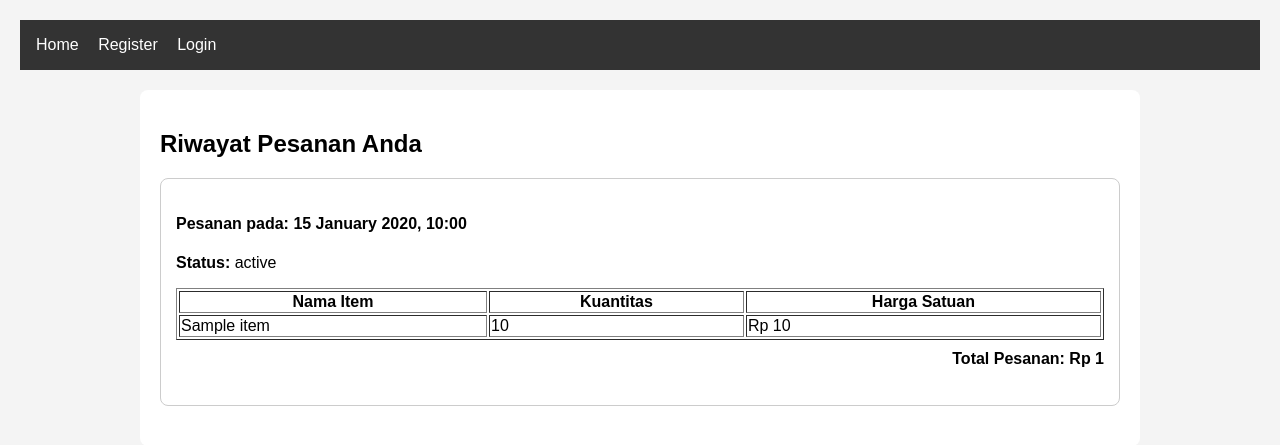
After one commit to Obiwannn11/food-app-bdnr, a Flask app: template templates/order_history.html in a window 1280 px wide. The commit adds this page. Shown: the top 445 px of the page. Run offline with Flask 3, Linux system fonts and the light colour scheme; the template is opened without the code that fills it: most values are stand-ins (such as "Sample title", 1, 10 or a date in 2020).

Commit message:
add fitur checkout

```diff
--- a/app.py
+++ b/app.py
@@ -6,6 +6,7 @@ from pymongo import MongoClient
 from bson.objectid import ObjectId
 import bcrypt
 from functools import wraps
+import datetime # Import modul datetime untuk tanggal pesanan
 
 # Inisialisasi Aplikasi Flask
 app = Flask(__name__)
@@ -20,10 +21,11 @@ client = MongoClient(MONGO_URI)
 db = client[DB_NAME]
 users_collection = db.users
 foods_collection = db.foods
-carts_collection = db.carts # Koleksi baru untuk keranjang belanja
+carts_collection = db.carts
+orders_collection = db.orders # Koleksi baru untuk pesanan
 
 
-# --- DECORATORS ---
+# --- DECORATORS (Tidak berubah) ---
 def login_required(f):
     @wraps(f)
     def decorated_function(*args, **kwargs):
@@ -43,10 +45,10 @@ def admin_required(f):
     return decorated_function
 
 
-# --- RUTE AUTENTIKASI (Tetap sama) ---
+# --- RUTE AUTENTIKASI (Tidak berubah) ---
+# ... (semua rute /register, /login, /logout tetap sama)
 @app.route('/register', methods=['GET', 'POST'])
 def register():
-    # ... (kode tidak berubah) ...
     if request.method == 'POST':
         username = request.form['username']
         password = request.form['password']
@@ -61,7 +63,6 @@ def register():
 
 @app.route('/login', methods=['GET', 'POST'])
 def login():
-    # ... (kode tidak berubah) ...
     if request.method == 'POST':
         username = request.form['username']
         password = request.form['password']
@@ -79,13 +80,11 @@ def login():
 
 @app.route('/logout')
 def logout():
-    # ... (kode tidak berubah) ...
     session.clear()
     flash('Anda telah berhasil logout.')
     return redirect(url_for('login'))
 
-
-# --- RUTE UTAMA ---
+# --- RUTE UTAMA (Tidak berubah) ---
 @app.route('/')
 @login_required
 def index():
@@ -93,129 +92,110 @@ def index():
     return render_template('index.html', foods=all_foods)
 
 
-# --- RUTE KERANJANG BELANJA (CART) ---
-
+# --- RUTE KERANJANG BELANJA (Tidak berubah) ---
+# ... (semua rute /cart/add, /cart, /cart/update, /cart/remove tetap sama)
 @app.route('/cart/add/<food_id>', methods=['POST'])
 @login_required
 def add_to_cart(food_id):
     user_id = session['user_id']
-
-    # Cari keranjang milik pengguna
     user_cart = carts_collection.find_one({'user_id': user_id})
-
     if not user_cart:
-        # Jika pengguna belum punya keranjang, buatkan satu
-        carts_collection.insert_one({
-            'user_id': user_id,
-            'items': [{'food_id': ObjectId(food_id), 'quantity': 1}]
-        })
+        carts_collection.insert_one({'user_id': user_id, 'items': [{'food_id': ObjectId(food_id), 'quantity': 1}]})
     else:
-        # Jika keranjang sudah ada, cek apakah item sudah ada di keranjang
-        item_exists = carts_collection.find_one({
-            'user_id': user_id,
-            'items.food_id': ObjectId(food_id)
-        })
-
+        item_exists = carts_collection.find_one({'user_id': user_id, 'items.food_id': ObjectId(food_id)})
         if item_exists:
-            # Jika item sudah ada, tambah kuantitasnya (increment)
-            carts_collection.update_one(
-                {'user_id': user_id, 'items.food_id': ObjectId(food_id)},
-                {'$inc': {'items.$.quantity': 1}}
-            )
+            carts_collection.update_one({'user_id': user_id, 'items.food_id': ObjectId(food_id)},{'$inc': {'items.$.quantity': 1}})
         else:
-            # Jika item belum ada, tambahkan ke dalam keranjang (push)
-            carts_collection.update_one(
-                {'user_id': user_id},
-                {'$push': {'items': {'food_id': ObjectId(food_id), 'quantity': 1}}}
-            )
-
+            carts_collection.update_one({'user_id': user_id},{'$push': {'items': {'food_id': ObjectId(food_id), 'quantity': 1}}})
     flash('Item berhasil ditambahkan ke keranjang!')
-    # Redirect kembali ke halaman sebelumnya
     return redirect(request.referrer or url_for('index'))
-
 
 @app.route('/cart')
 @login_required
 def view_cart():
     user_id = session['user_id']
-
-    # === MongoDB Aggregation Pipeline ===
-    # Ini adalah query canggih untuk menggabungkan data dari 'carts' dan 'foods'
-    pipeline = [
-        # 1. Temukan keranjang yang sesuai dengan user yang sedang login
-        {'$match': {'user_id': user_id}},
-        # 2. Pecah array 'items' menjadi dokumen terpisah
-        {'$unwind': '$items'},
-        # 3. Gabungkan (lookup/join) dengan koleksi 'foods' berdasarkan 'food_id'
-        {'$lookup': {
-            'from': 'foods',
-            'localField': 'items.food_id',
-            'foreignField': '_id',
-            'as': 'food_details'
-        }},
-        # 4. Pecah array 'food_details' yang baru terbentuk
-        {'$unwind': '$food_details'},
-        # 5. Bentuk ulang (project) dokumen agar sesuai dengan yang kita inginkan
-        {'$project': {
-            '_id': 0,
-            'user_id': '$user_id',
-            'food_id': '$items.food_id',
-            'quantity': '$items.quantity',
-            'name': '$food_details.name',
-            'price': '$food_details.price',
-            'image_url': '$food_details.image_url',
-            # Hitung subtotal untuk setiap item
-            'subtotal': {'$multiply': ['$items.quantity', '$food_details.price']}
-        }}
-    ]
-
+    pipeline = [{'$match': {'user_id': user_id}},{'$unwind': '$items'},{'$lookup': {'from': 'foods','localField': 'items.food_id','foreignField': '_id','as': 'food_details'}},{'$unwind': '$food_details'},{'$project': {'_id': 0,'user_id': '$user_id','food_id': '$items.food_id','quantity': '$items.quantity','name': '$food_details.name','price': '$food_details.price','image_url': '$food_details.image_url','subtotal': {'$multiply': ['$items.quantity', '$food_details.price']}}}]
     cart_items = list(carts_collection.aggregate(pipeline))
-
-    # Hitung total keseluruhan
     grand_total = sum(item['subtotal'] for item in cart_items)
-
     return render_template('cart.html', cart_items=cart_items, grand_total=grand_total)
-
 
 @app.route('/cart/update/<food_id>', methods=['POST'])
 @login_required
 def update_cart(food_id):
     quantity = int(request.form['quantity'])
     if quantity > 0:
-        carts_collection.update_one(
-            {'user_id': session['user_id'], 'items.food_id': ObjectId(food_id)},
-            {'$set': {'items.$.quantity': quantity}}
-        )
+        carts_collection.update_one({'user_id': session['user_id'], 'items.food_id': ObjectId(food_id)},{'$set': {'items.$.quantity': quantity}})
         flash('Kuantitas berhasil diperbarui.')
     else:
-        # Jika kuantitas 0 atau kurang, hapus itemnya
         return remove_from_cart(food_id)
     return redirect(url_for('view_cart'))
-
 
 @app.route('/cart/remove/<food_id>', methods=['POST'])
 @login_required
 def remove_from_cart(food_id):
-    carts_collection.update_one(
-        {'user_id': session['user_id']},
-        {'$pull': {'items': {'food_id': ObjectId(food_id)}}}
-    )
+    carts_collection.update_one({'user_id': session['user_id']},{'$pull': {'items': {'food_id': ObjectId(food_id)}}})
     flash('Item berhasil dihapus dari keranjang.')
     return redirect(url_for('view_cart'))
 
 
+# --- RUTE CHECKOUT & RIWAYAT PESANAN (BARU) ---
+
+@app.route('/checkout', methods=['POST'])
+@login_required
+def checkout():
+    user_id = session['user_id']
+
+    # Ambil data dari keranjang menggunakan pipeline yang sama
+    pipeline = [{'$match': {'user_id': user_id}}, {'$unwind': '$items'}, {'$lookup': {'from': 'foods', 'localField': 'items.food_id', 'foreignField': '_id', 'as': 'food_details'}}, {'$unwind': '$food_details'}, {'$project': {'_id': 0, 'food_id': '$items.food_id', 'name': '$food_details.name', 'quantity': '$items.quantity', 'price': '$food_details.price'}}]
+    cart_items = list(carts_collection.aggregate(pipeline))
+
+    # Cek jika keranjang kosong
+    if not cart_items:
+        flash('Keranjang Anda kosong, tidak bisa checkout.')
+        return redirect(url_for('view_cart'))
+
+    # Hitung total harga
+    total_price = sum(item['quantity'] * item['price'] for item in cart_items)
+
+    # Buat dokumen pesanan baru
+    new_order = {
+        'user_id': ObjectId(user_id),
+        'produk': cart_items,
+        'total_price': total_price,
+        'order_date': datetime.datetime.now(),
+        'status': 'Diproses'
+    }
+    orders_collection.insert_one(new_order)
+
+    # Kosongkan keranjang pengguna setelah checkout
+    carts_collection.delete_one({'user_id': user_id})
+
+    flash('Pesanan Anda telah berhasil dibuat!')
+    return redirect(url_for('order_history'))
+
+
+@app.route('/orders')
+@login_required
+def order_history():
+    # Ambil semua pesanan milik pengguna yang login, urutkan dari yang terbaru
+    user_orders = list(orders_collection.find({
+        'user_id': ObjectId(session['user_id'])
+    }).sort('order_date', -1))
+
+    return render_template('order_history.html', orders=user_orders)
+
+
 # --- RUTE ADMIN (Tidak berubah) ---
+# ... (semua rute /admin/... tetap sama)
 @app.route('/admin/dashboard')
 @admin_required
 def admin_dashboard():
-    # ... (kode tidak berubah)
     all_foods = list(foods_collection.find().sort('name'))
     return render_template('admin_dashboard.html', foods=all_foods)
 
 @app.route('/admin/add_food', methods=['POST'])
 @admin_required
 def add_food():
-    # ... (kode tidak berubah)
     new_food = {"name": request.form['name'], "description": request.form['description'], "price": float(request.form['price']), "image_url": request.form['image_url']}
     foods_collection.insert_one(new_food)
     flash(f"Menu '{new_food['name']}' berhasil ditambahkan!")
@@ -224,7 +204,6 @@ def add_food():
 @app.route('/admin/edit_food/<food_id>', methods=['GET', 'POST'])
 @admin_required
 def edit_food(food_id):
-    # ... (kode tidak berubah)
     food_object_id = ObjectId(food_id)
     if request.method == 'POST':
         updated_data = {"$set": {"name": request.form['name'],"description": request.form['description'],"price": float(request.form['price']),"image_url": request.form['image_url']}}
--- a/templates/layout.html
+++ b/templates/layout.html
@@ -19,7 +19,9 @@
     <nav>
         <a href="{{ url_for('index') }}">Home</a>
         {% if session.username %}
-            <a href="{{ url_for('view_cart') }}">Keranjang</a> {% if session.role == 'admin' %}
+            <a href="{{ url_for('view_cart') }}">Keranjang</a>
+            <a href="{{ url_for('order_history') }}">Riwayat Pesanan</a>
+            {% if session.role == 'admin' %}
                 <a href="{{ url_for('admin_dashboard') }}">Admin Dashboard</a>
             {% endif %}
 
--- /dev/null
+++ b/templates/order_history.html
@@ -0,0 +1,35 @@
+{% extends 'layout.html' %}
+
+{% block content %}
+    <h2>Riwayat Pesanan Anda</h2>
+
+    {% if orders %}
+        {% for order in orders %}
+            <div style="border: 1px solid #ccc; border-radius: 8px; padding: 15px; margin-bottom: 20px;">
+                <h4>Pesanan pada: {{ order.order_date.strftime('%d %B %Y, %H:%M') }}</h4>
+                <p><strong>Status:</strong> {{ order.status }}</p>
+                <table border="1" width="100%">
+                    <thead>
+                        <tr>
+                            <th>Nama Item</th>
+                            <th>Kuantitas</th>
+                            <th>Harga Satuan</th>
+                        </tr>
+                    </thead>
+                    <tbody>
+                        {% for item in order.produk %}
+                        <tr>
+                            <td>{{ item.name }}</td>
+                            <td>{{ item.quantity }}</td>
+                            <td>Rp {{ "{:,.0f}".format(item.price) }}</td>
+                        </tr>
+                        {% endfor %}
+                    </tbody>
+                </table>
+                <h4 style="text-align: right; margin-top: 10px;">Total Pesanan: Rp {{ "{:,.0f}".format(order.total_price) }}</h4>
+            </div>
+        {% endfor %}
+    {% else %}
+        <p>Anda belum memiliki riwayat pesanan.</p>
+    {% endif %}
+{% endblock %}
```
Also changed, not shown: templates/cart.html (+6 -4 lines).
